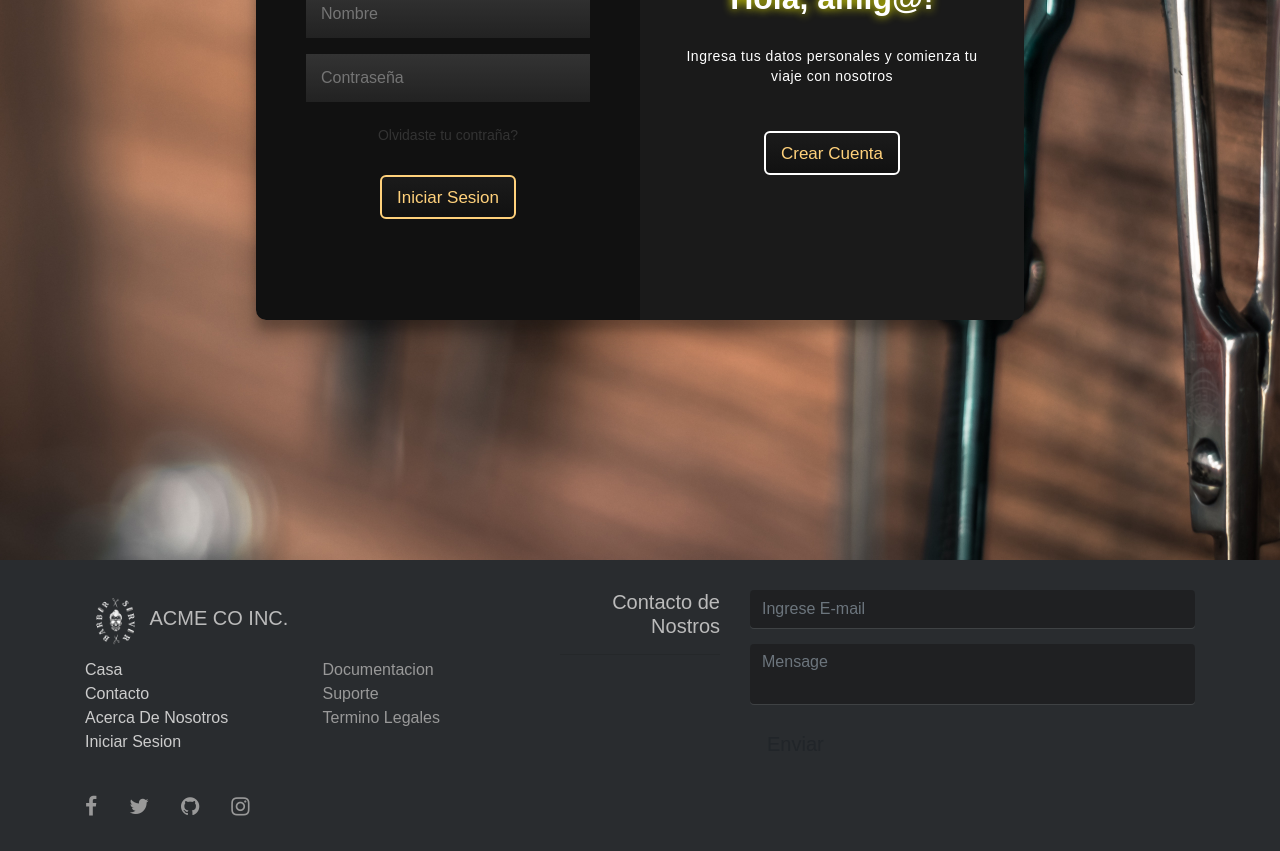
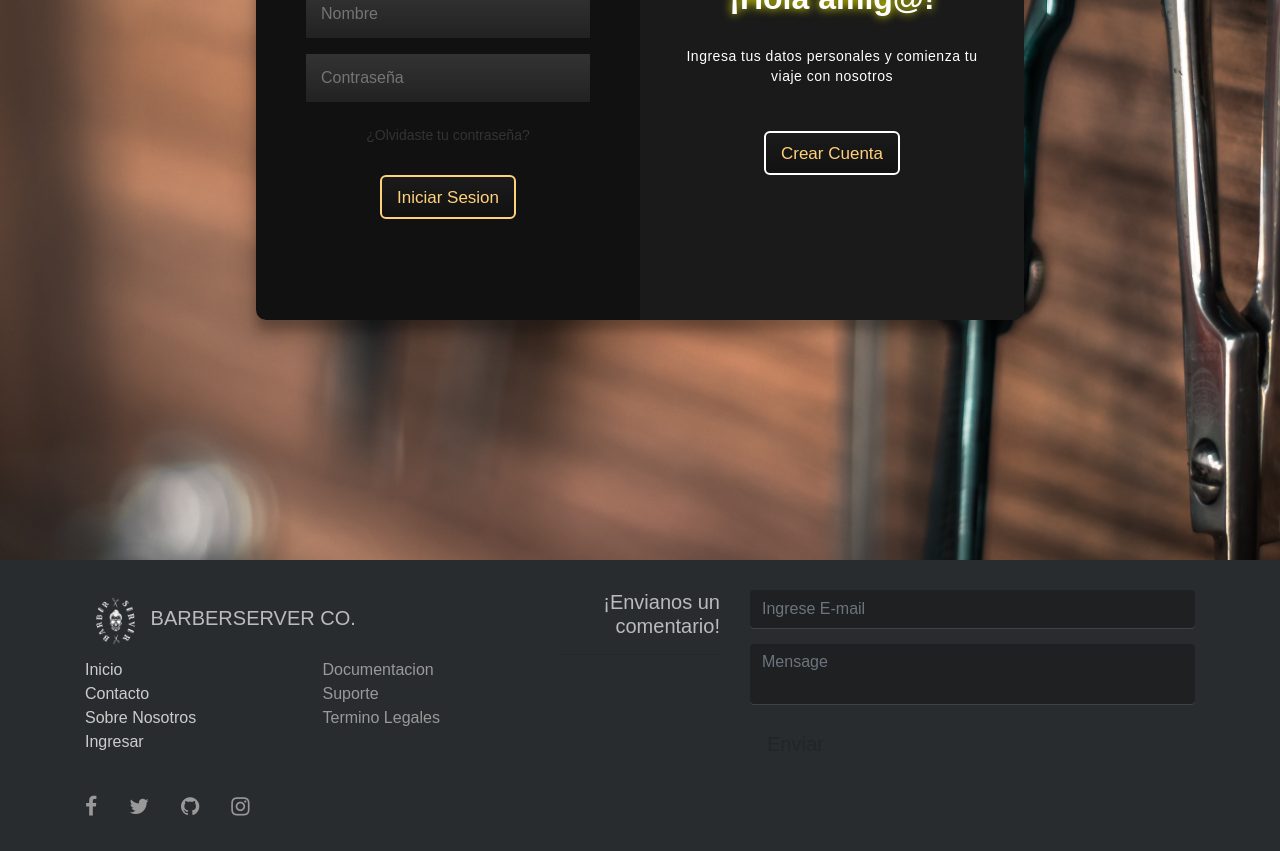
Before and after one commit to vector18xd/BarberServerReact, a React (Create React App) app: page /Loginregister in a window 1280 px wide. Shown: the part 420-1271 px from the top of the page. Built offline with nearby package versions, Linux system fonts and the light colour scheme; a web font is replaced by a local one.

Commit message:
login register 2

```diff
--- a/src/components/layouts/css/lore.css
+++ b/src/components/layouts/css/lore.css
@@ -279,9 +279,8 @@
 .rBtn label{
 	margin-right: 10px;
 }
-#Trabajador{
-	padding-right: 10%;
+.radiusB{
+	display: grid;
+	grid-template-columns: 1fr 1fr;
+	color: whitesmoke;
 }
-#Cliente{
-	padding-left: 10%;
-}
--- a/src/components/layouts/footer.jsx
+++ b/src/components/layouts/footer.jsx
@@ -7,14 +7,14 @@ export const Footer = ()=>{
             <div className="container">
                 <div className="row">
                     <div className="col-md-5">
-                        <h5><img className="logoF" src={logo} alt="logo" /> ACME CO INC.</h5>
+                        <h5><img className="logoF" src={logo} alt="logo" /> BARBERSERVER CO.</h5>
                         <div className="row">
                             <div className="col-6">
                                 <ul className="list-unstyled">
-                                    <NavLink to="/"><li><a>Casa</a></li></NavLink>
+                                    <NavLink to="/"><li><a>Inicio</a></li></NavLink>
                                     <NavLink to="/Contact"><li><a>Contacto</a></li></NavLink>
-                                    <NavLink to="/About"><li><a>Acerca De Nosotros</a></li></NavLink>
-                                    <NavLink to="/Login"><li><a>Iniciar Sesion</a></li></NavLink>
+                                    <NavLink to="/About"><li><a>Sobre Nosotros</a></li></NavLink>
+                                    <NavLink to="/Login"><li><a>Ingresar</a></li></NavLink>
                                 </ul>
                             </div>
                             <div className="col-6">
@@ -34,7 +34,7 @@ export const Footer = ()=>{
                         <br/>
                     </div>
                     <div className="col-md-2">
-                        <h5 className="text-md-right">Contacto de Nostros</h5>
+                        <h5 className="text-md-right">¡Envianos un comentario!</h5>
                         <hr/>
                     </div>
                     <div className="col-md-5">
--- a/src/components/layouts/header.jsx
+++ b/src/components/layouts/header.jsx
@@ -3,7 +3,7 @@ import { NavLink} from "react-router-dom"
 import logo from "../../../src/components/img/logo/logo-LetrasBlancas.png"
 
  export const Header = () =>{
-     return(
+    return(
         <header className="header">
             <div className="imgSlider">
                 <img className="imagenLogo" src={logo} alt="Logo"/>
@@ -30,5 +30,5 @@ import logo from "../../../src/components/img/logo/logo-LetrasBlancas.png"
                 </label>
             </nav>
         </header>
-     )
+    )
  }
--- a/src/components/layouts/lore.jsx
+++ b/src/components/layouts/lore.jsx
@@ -53,11 +53,13 @@ export const Lore = () => {
                 <input type="email" placeholder="Gmail" id='rname' className='inputform'/>
                 <input type="text" placeholder="Nombres" id='rname' className='inputform'/>
                 <input type="text" placeholder="Apellidos" id='rapellido' className='inputform'/>
-                <input type="text" placeholder="Cedula" id='ruser' className='inputform'/>
+                <input type="text" placeholder="Cedula" id=
+
+                'ruser' className='inputform'/>
                 <input type="password" placeholder="Contraseña" id='rpassword' className='inputform'/>
                 <div className="radiusB">
-                    <input type="radio" name='decision' value="trabajador" id='Trabajador' /><label for="trabajador">Trabajador</label>
-                    <input type="radio" name='decision' value="cliente" id='Cliente' /><label for="cliente">Cliente</label>
+                    <div><input type="radio" name='decision' value="trabajador" id='Trabajador'/><label for="trabajador">Trabajador</label></div>
+                    <div><input type="radio" name='decision' value="cliente" id='Cliente'/><label for="cliente">Cliente</label></div>
                 </div>
                 <button className='buttonform'>Crear Cuenta</button>
             </form>
@@ -67,7 +69,7 @@ export const Lore = () => {
                 <h1 className='h1form'>Iniciar Sesion</h1>
                 <input type="text" placeholder="Nombre" id='usname' className='inputform'/>
                 <input type="password" placeholder="Contraseña" id='uspassword' className='inputform'/>
-                <a href="#" className='aform'>Olvidaste tu contraña?</a>
+                <a href="#" className='aform'>¿Olvidaste tu contraseña?</a>
                 <button className='buttonform'>Iniciar Sesion</button>
             </form>
         </div>
@@ -79,7 +81,7 @@ export const Lore = () => {
                     <button className="ghost buttonform" onClick={change1}>Iniciar Sesion</button>
                 </div>
                 <div className="overlay-panel overlay-right">
-                    <h1 className='h1form'>Hola, amig@!</h1>
+                    <h1 className='h1form'>¡Hola amig@!</h1>
                     <p className='pform'>Ingresa tus datos personales y comienza tu viaje con nosotros</p>
                     <button className="ghost buttonform" onClick={change2}>Crear Cuenta</button>
                     </div>
```
Also changed, not shown: src/components/IU/css/style.css (indentation only). Lines whose indentation alone changed are shown as unchanged.
